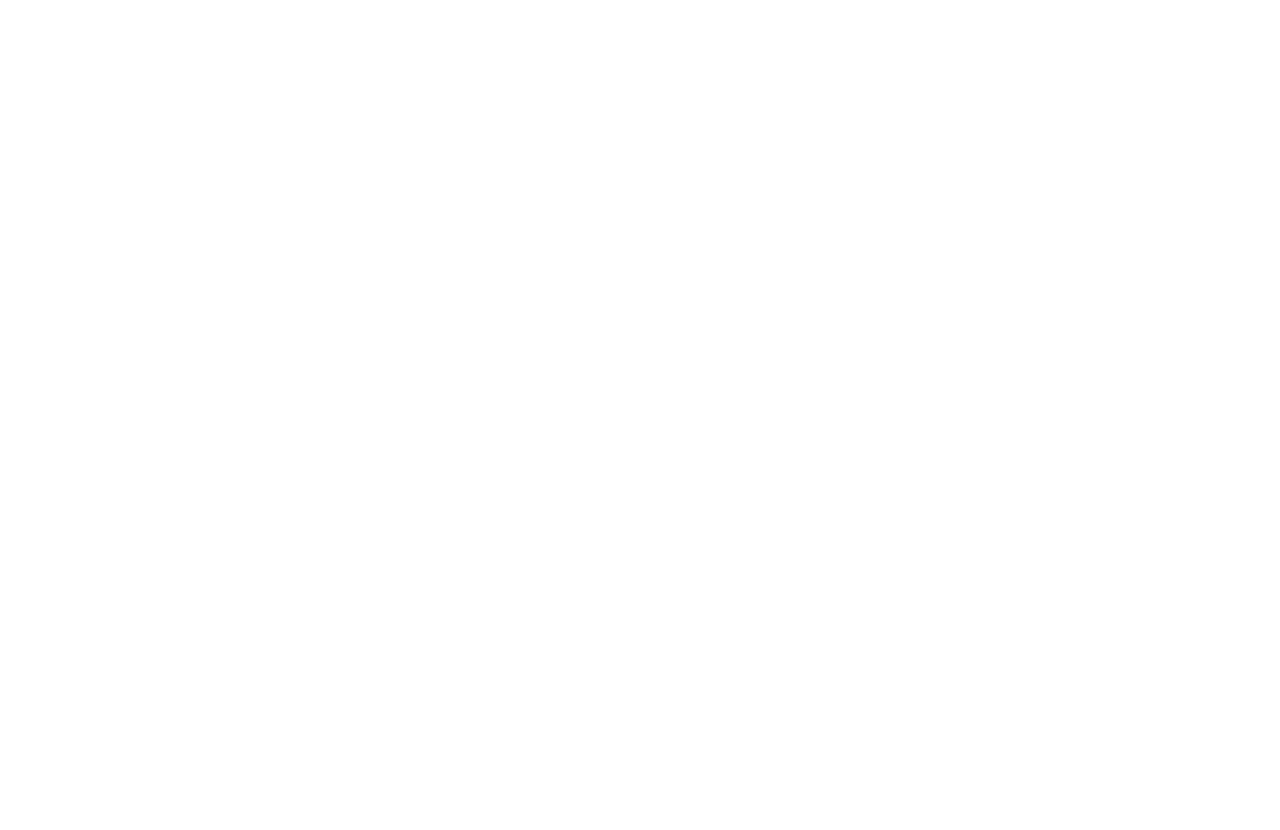
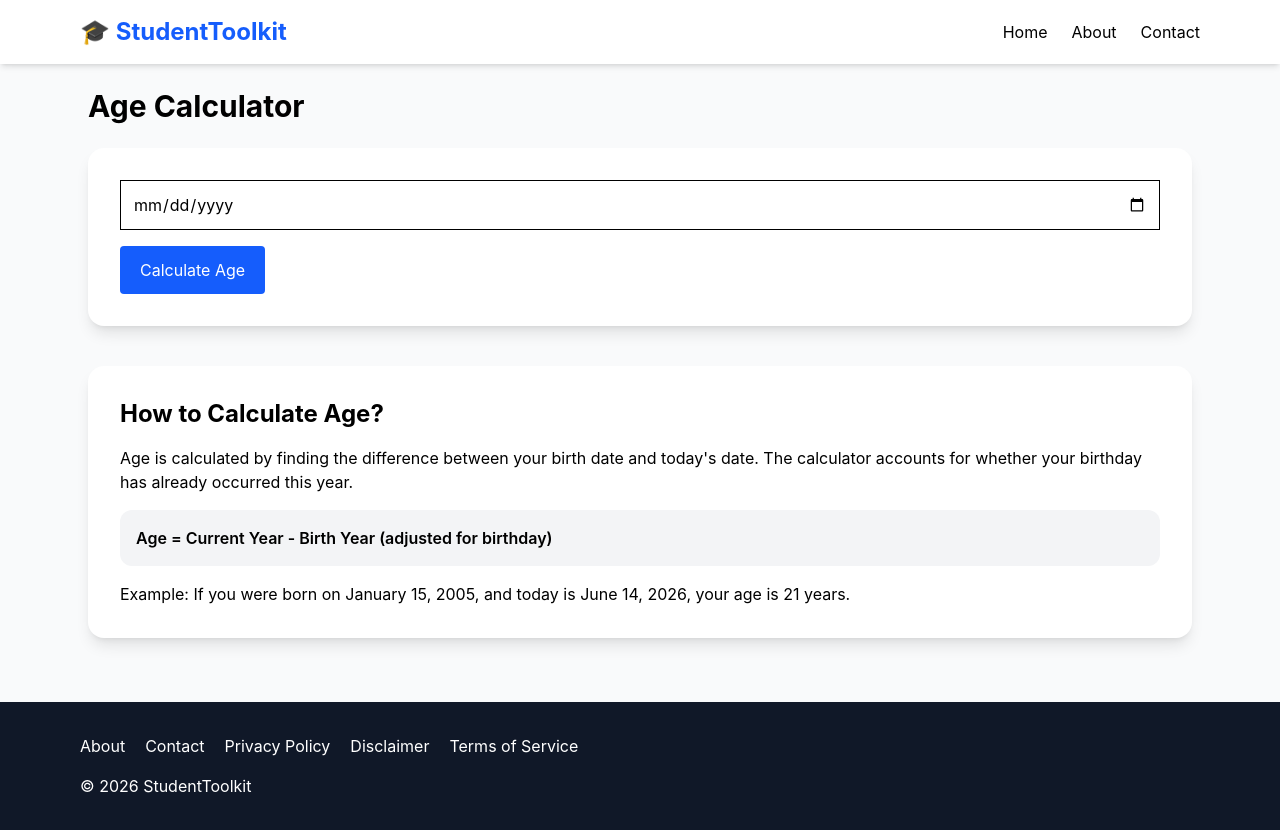
Before and after one commit to Rohith-216/student-toolkit, a React (Vite) app: page /age-calculator in a window 1280 px wide. Before the commit this address had no page. Before the commit the page ends 800 px from the top, so only its background shows below. Built offline with nearby package versions, Linux system fonts and the light colour scheme.

Commit message:
updated sitemap

```diff
--- a/src/App.jsx
+++ b/src/App.jsx
@@ -15,7 +15,7 @@ import GPACalculator from "./pages/GPACalculator";
 import SGPAcalculator from "./pages/SGPACalculator";
 import SemesterPercentageCalculator from "./pages/SemesterPercentageCalculator";
 import StudyTimetableGenerator from "./pages/StudyTimetableGenerator";
-// import AgeCalculator from "./pages/AgeCalculator";
+import AgeCalculator from "./pages/AgeCalculator";
 
 function App() {
   return (
@@ -25,7 +25,7 @@ function App() {
         <Route path="/attendance-calculator" element={<AttendanceCalculator />} />
         <Route path="/cgpa-calculator" element={<CGPACalculator />} />
         <Route path="/percentage-calculator" element={<PercentageCalculator />} />
-        {/* <Route path="/age-calculator" element={<AgeCalculator />} /> */}
+        <Route path="/age-calculator" element={<AgeCalculator />} />
         <Route path="/about" element={<About />} />
         <Route path="/contact" element={<Contact />} />
         <Route path="/cgpa-to-percentage" element={<CGPAToPercentage />} />
--- a/src/pages/AgeCalculator.jsx
+++ b/src/pages/AgeCalculator.jsx
@@ -0,0 +1,78 @@
+import { useState } from "react";
+import Layout from "../components/Layout";
+import { Helmet } from "react-helmet-async";
+
+export default function AgeCalculator() {
+  const [birthDate, setBirthDate] = useState("");
+  const [age, setAge] = useState(null);
+
+  const calculate = () => {
+    if (!birthDate) return;
+
+    const today = new Date();
+    const birth = new Date(birthDate);
+    let calculatedAge = today.getFullYear() - birth.getFullYear();
+    const monthDiff = today.getMonth() - birth.getMonth();
+
+    if (monthDiff < 0 || (monthDiff === 0 && today.getDate() < birth.getDate())) {
+      calculatedAge--;
+    }
+
+    setAge(calculatedAge);
+  };
+
+  return (
+    <Layout title="Age Calculator">
+      <Helmet>
+        <title>Age Calculator | StudentToolkit</title>
+        <meta
+          name="description"
+          content="Free age calculator for students."
+        />
+      </Helmet>
+      <div className="bg-white rounded-2xl shadow-lg p-8">
+        <input
+          type="date"
+          placeholder="Enter your birth date"
+          value={birthDate}
+          onChange={(e) => setBirthDate(e.target.value)}
+          className="border p-3 w-full mb-4"
+        />
+
+        <button
+          onClick={calculate}
+          className="bg-blue-600 text-white px-5 py-3 rounded"
+        >
+          Calculate Age
+        </button>
+
+        {age !== null && (
+          <div className="mt-6 text-xl font-bold">
+            Your Age: {age} years
+          </div>
+        )}
+      </div>
+
+      <div className="mt-10 bg-white rounded-2xl shadow-lg p-8">
+        <h2 className="text-2xl font-bold mb-4">
+          How to Calculate Age?
+        </h2>
+
+        <p className="mb-4">
+          Age is calculated by finding the difference between your birth date
+          and today's date. The calculator accounts for whether your birthday
+          has already occurred this year.
+        </p>
+
+        <div className="bg-gray-100 p-4 rounded-xl font-semibold">
+          Age = Current Year - Birth Year (adjusted for birthday)
+        </div>
+
+        <p className="mt-4">
+          Example: If you were born on January 15, 2005, and today is June 14, 2026,
+          your age is 21 years.
+        </p>
+      </div>
+    </Layout>
+  );
+}
```
Also changed, not shown: 1 other file (tests, documents, lock files or other folders).
